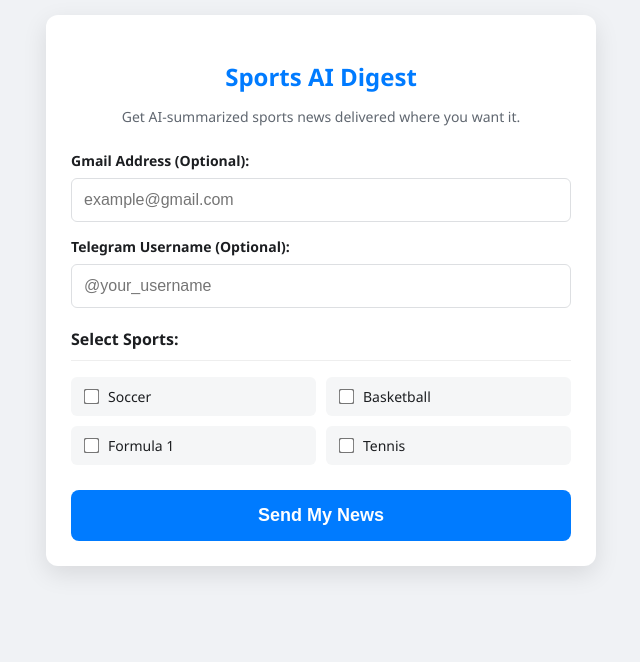
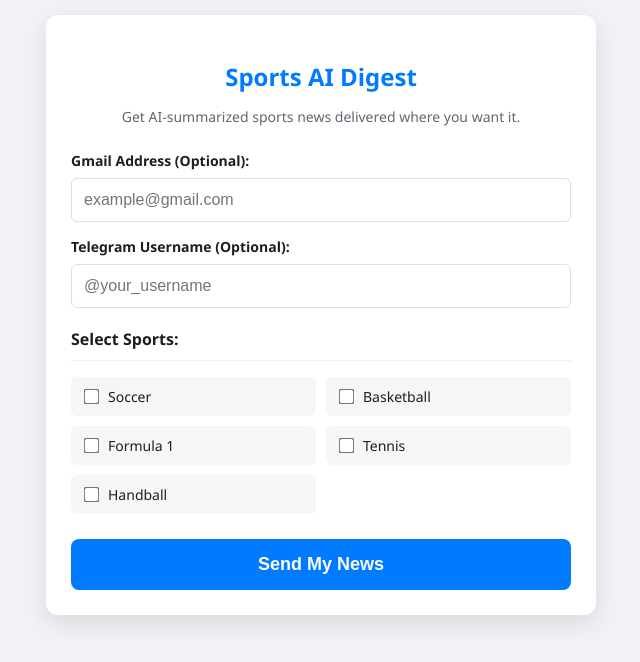
Before and after one commit to albakkalmohamedamine-bot/n8n-sport-news-project, a plain HTML site: page index.html in a window 1280 px wide. Shown: the whole page, without its empty margins (319-959 px from the left). Drawn offline with Linux system fonts and the light colour scheme.

Commit message:
Add Handball checkbox to sports selection

```diff
--- a/index.html
+++ b/index.html
@@ -106,6 +106,7 @@
                 <label><input type="checkbox" name="sport" value="Basketball"> Basketball</label>
                 <label><input type="checkbox" name="sport" value="F1"> Formula 1</label>
                 <label><input type="checkbox" name="sport" value="Tennis"> Tennis</label>
+                <label><input type="checkbox" name="sport" value="Handball"> Handball </label></label>
             </div>
         </div>
 
```
